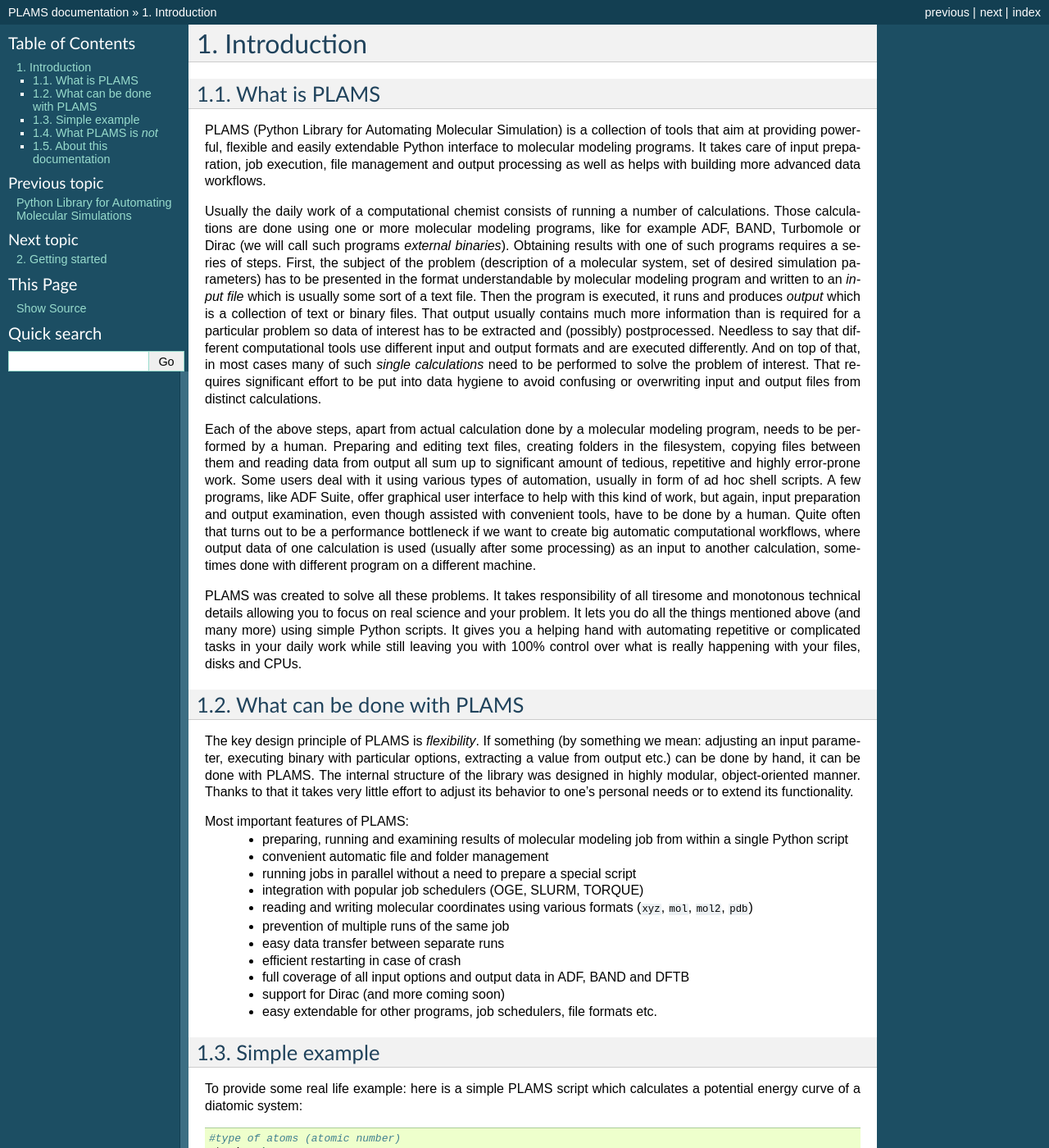
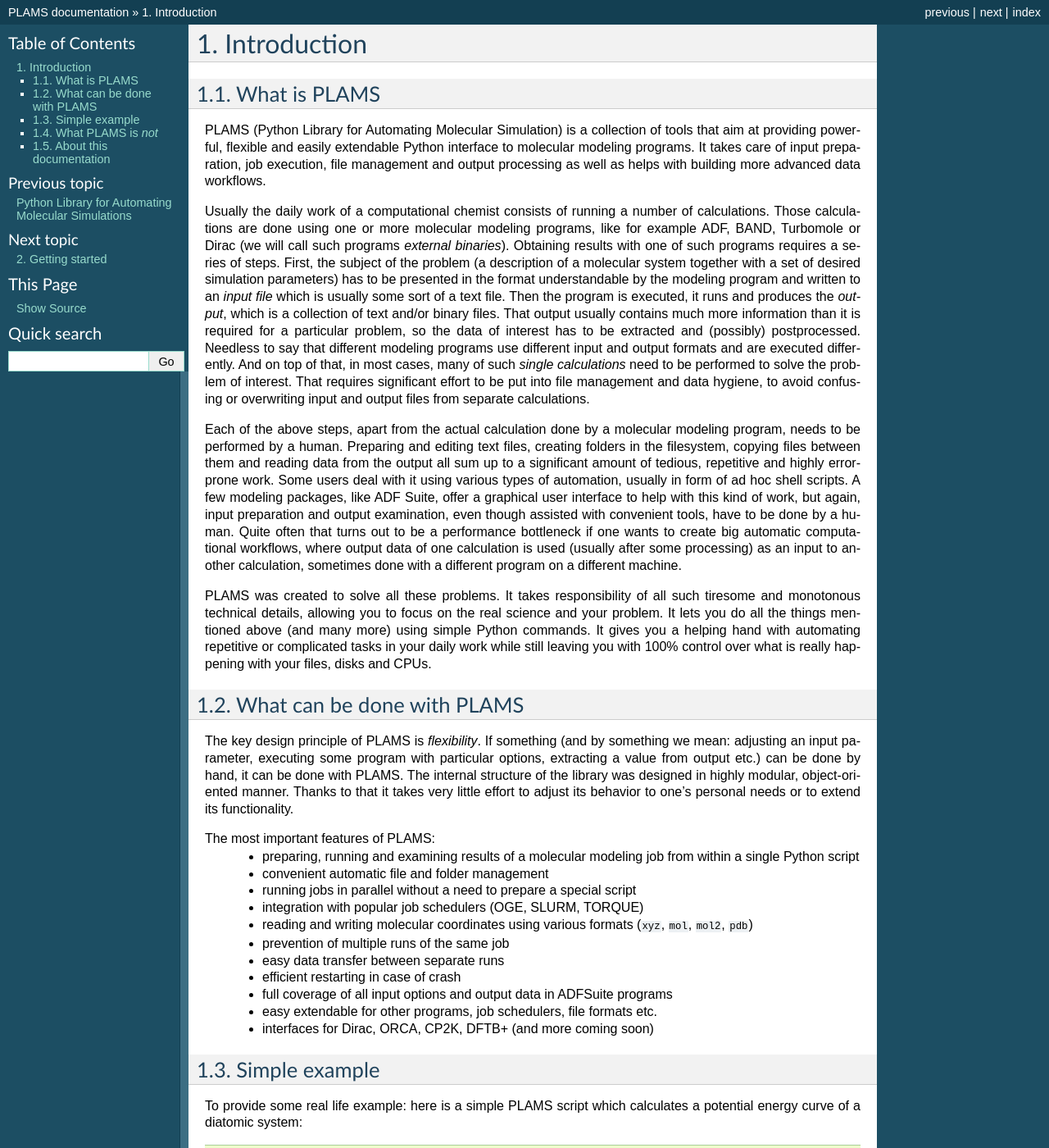
Before and after one commit to vivianlink/PLAMS, a Sphinx documentation site: the page built from doc/source/intro.rst, in a window 1280 px wide and 1400 px high. Shown: the whole window at 82% size. Built offline with Sphinx 7.4.7, drawn with Linux system fonts in a browser that asks for light colours; some of the changed text lies outside the part shown.

Commit message:
Doc: Various Introduction corrections + cookbook temporarily hidden

```diff
--- a/doc/source/index.rst
+++ b/doc/source/index.rst
@@ -14,4 +14,3 @@ Python Library for Automating Molecular Simulations
     started
     components
     interfaces
-    cookbook
--- a/doc/source/intro.rst
+++ b/doc/source/intro.rst
@@ -5,23 +5,42 @@ Introduction
 What is PLAMS
 -------------------------
 
-PLAMS (Python Library for Automating Molecular Simulation) is a collection of tools that aim at providing powerful, flexible and easily extendable Python interface to molecular modeling programs. It takes care of input preparation, job execution, file management and output processing as well as helps with building more advanced data workflows.
+PLAMS (Python Library for Automating Molecular Simulation) is a collection of tools that aim at providing powerful, flexible and easily extendable Python interface to molecular modeling programs.
+It takes care of input preparation, job execution, file management and output processing as well as helps with building more advanced data workflows.
 
-Usually the daily work of a computational chemist consists of running a number of calculations. Those calculations are done using one or more molecular modeling programs, like for example ADF, BAND, Turbomole or Dirac (we will call such programs *external binaries*). Obtaining results with one of such programs requires a series of steps. First, the subject of the problem (description of a molecular system, set of desired simulation parameters) has to be presented in the format understandable by molecular modeling program and written to an *input file* which is usually some sort of a text file. Then the program is executed, it runs and produces *output* which is a collection of text or binary files. That output usually contains much more information than is required for a particular problem so data of interest has to be extracted and (possibly) postprocessed. Needless to say that different computational tools use different input and output formats and are executed differently. And on top of that, in most cases many of such *single calculations* need to be performed to solve the problem of interest. That requires significant effort to be put into data hygiene to avoid confusing or overwriting input and output files from distinct calculations.
+Usually the daily work of a computational chemist consists of running a number of calculations.
+Those calculations are done using one or more molecular modeling programs, like for example ADF, BAND, Turbomole or Dirac (we will call such programs *external binaries*).
+Obtaining results with one of such programs requires a series of steps.
+First, the subject of the problem (a description of a molecular system together with a set of desired simulation parameters) has to be presented in the format understandable by the modeling program and written to an *input file* which is usually some sort of a text file.
+Then the program is executed, it runs and produces the *output*, which is a collection of text and/or binary files.
+That output usually contains much more information than it is required for a particular problem, so the data of interest has to be extracted and (possibly) postprocessed.
+Needless to say that different modeling programs use different input and output formats and are executed differently.
+And on top of that, in most cases, many of such *single calculations* need to be performed to solve the problem of interest.
+That requires significant effort to be put into file management and data hygiene, to avoid confusing or overwriting input and output files from separate calculations.
 
-Each of the above steps, apart from actual calculation done by a molecular modeling program, needs to be performed by a human. Preparing and editing text files, creating folders in the filesystem, copying files between them and reading data from output all sum up to significant amount of tedious, repetitive and highly error-prone work. Some users deal with it using various types of automation, usually in form of ad hoc shell scripts. A few programs, like ADF Suite, offer graphical user interface to help with this kind of work, but again, input preparation and output examination, even though assisted with convenient tools, have to be done by a human. Quite often that turns out to be a performance bottleneck if we want to create big  automatic computational workflows, where output data of one calculation is used (usually after some processing) as an input to another calculation, sometimes done with different program on a different machine.
+Each of the above steps, apart from the actual calculation done by a molecular modeling program, needs to be performed by a human.
+Preparing and editing text files, creating folders in the filesystem, copying files between them and reading data from the output all sum up to a significant amount of tedious, repetitive and highly error-prone work.
+Some users deal with it using various types of automation, usually in form of ad hoc shell scripts.
+A few modeling packages, like ADF Suite, offer a graphical user interface to help with this kind of work, but again, input preparation and output examination, even though assisted with convenient tools, have to be done by a human.
+Quite often that turns out to be a performance bottleneck if one wants to create big automatic computational workflows, where output data of one calculation is used (usually after some processing) as an input to another calculation, sometimes done with a different program on a different machine.
 
-PLAMS was created to solve all these problems. It takes responsibility of all tiresome and monotonous technical details allowing you to focus on real science and your problem. It lets you do all the things mentioned above (and many more) using simple Python scripts. It gives you a helping hand with automating repetitive or complicated tasks in your daily work while still leaving you with 100% control over what is really happening with your files, disks and CPUs.
+PLAMS was created to solve all these problems.
+It takes responsibility of all such tiresome and monotonous technical details, allowing you to focus on the real science and your problem.
+It lets you do all the things mentioned above (and many more) using simple Python commands.
+It gives you a helping hand with automating repetitive or complicated tasks in your daily work while still leaving you with 100% control over what is really happening with your files, disks and CPUs.
 
 
 What can be done with PLAMS
 ----------------------------
 
-The key design principle of PLAMS is *flexibility*. If something (by something we mean: adjusting an input parameter, executing binary with particular options, extracting a value from output etc.) can be done by hand, it can be done with PLAMS. The internal structure of the library was designed in highly modular, object-oriented manner. Thanks to that it takes very little effort to adjust its behavior to one's personal needs or to extend its functionality.
+The key design principle of PLAMS is *flexibility*.
+If something (and by something we mean: adjusting an input parameter, executing some program with particular options, extracting a value from output etc.) can be done by hand, it can be done with PLAMS.
+The internal structure of the library was designed in highly modular, object-oriented manner.
+Thanks to that it takes very little effort to adjust its behavior to one's personal needs or to extend its functionality.
 
 
-Most important features of PLAMS:
-    *   preparing, running and examining results of molecular modeling job from within a single Python script
+The most important features of PLAMS:
+    *   preparing, running and examining results of a molecular modeling job from within a single Python script
     *   convenient automatic file and folder management
     *   running jobs in parallel without a need to prepare a special script
     *   integration with popular job schedulers (OGE, SLURM, TORQUE)
@@ -29,9 +48,9 @@ Most important features of PLAMS:
     *   prevention of multiple runs of the same job
     *   easy data transfer between separate runs
     *   efficient restarting in case of crash
-    *   full coverage of all input options and output data in ADF, BAND and DFTB
-    *   support for Dirac (and more coming soon)
+    *   full coverage of all input options and output data in ADFSuite programs
     *   easy extendable for other programs, job schedulers, file formats etc.
+    *   interfaces for Dirac, ORCA, CP2K, DFTB+ (and more coming soon)
 
 
 .. _simple_example:
@@ -84,9 +103,11 @@ To provide some real life example: here is a simple PLAMS script which calculate
     for d,e in zip(distances, energies):
         print('%.2f    %.3f' % (d,e))
 
-Don't worry if something in the above code is incomprehensible or confusing. Everything you need to know to understand how PLAMS is working and how to write your own scripts is explained in next chapters of this documentation.
+Don't worry if something in the above code is incomprehensible or confusing.
+Everything you need to know to understand how PLAMS is working and how to write your own scripts is explained in next chapters of this documentation.
 
-When executed, the above script creates uniquely named working folder, then runs 24 independent ADF single point calculations, each in a separate subfolder of the working folder. All files created by each run are saved in the corresponding subfolder for future reference. Finally, the following table describing the potential energy curve of a hydrogen molecule is written to the standard output::
+When executed, the above script creates an uniquely named working folder, then runs 24 independent ADF single point calculations, each in a separate subfolder of the working folder.
+All the files created by each run are saved in the corresponding subfolder for future reference. Finally, the following table describing the potential energy curve of a hydrogen molecule is written to the standard output::
 
     d[A]    E[kcal/mol]
     0.30    143.301
@@ -118,17 +139,25 @@ When executed, the above script creates uniquely named working folder, then runs
 What PLAMS is *not*
 -------------------------
 
-It should be stressed here that PLAMS is not a *program*, it's a *library*. That means it's not a standalone tool, it doesn't run or do anything by itself. To work it needs both an external binary on one side and properly written Python script on the other. Being a library means that PLAMS is in fact just a collection of commands and objects that can be used from within a regular Python script to perform common molecular modeling tasks.
+It should be stressed here that PLAMS is not a *program*, it's a *library*.
+That means it's not a standalone tool, it doesn't run or do anything by itself.
+To work properly, it needs both an external binary on one side and a properly written Python script on the other.
+Being a library means that PLAMS is in fact just a collection of commands and objects that can be used from within a regular Python script to perform common molecular modeling tasks.
 
-Because of the above PLAMS won't take your hand and guide you, it won't detect and warn you if you are about to do something stupid and it won't do anything except the things you explicitly asked for. You have to understand what you are doing, you have to know how to use the binary you want PLAMS to work with and you have to have at least basic knowledge of Python programming language.
-
+Because of the above, PLAMS won't take your hand and guide you, it won't detect and warn you if you are about to do something stupid and it won't do anything except the things you explicitly asked for.
+You have to understand what you are doing, you have to know how to use the binary you want PLAMS to work with and you have to have at least some basic knowledge of Python programming language.
 
 About this documentation
 -------------------------
 
-This documentation tries to be a combination of tutorial and API reference. Whenever possible, discussed concepts are explained in a "know-how" manner, with example code snippets illustrating practical aspects and possible applications of a particular class or method. On the other hand, an introduction of each object is followed by a rigorous description of its semantics (arguments taken, value returned, exceptions raised etc.). We believe that this way the right balance between comprehensiveness and intelligibility can be achieved.
+This documentation tries to be a combination of a tutorial and API reference.
+Whenever possible, discussed concepts are explained in a "know-how" manner, with example code snippets illustrating practical aspects and possible applications of a particular class or method.
+On the other hand, an introduction of each object is followed by a rigorous description of its semantics: attributes, methods, arguments taken etc.
+We believe that this way the right balance between comprehensiveness and intelligibility can be achieved.
 
-The documentation was written keeping in mind users with various level of technical expertise, from programming newcomers to professional developers. Therefore some readers will find some parts trivial and redundant, while for others other parts will appear mysterious and incomprehensible. Please do not get discouraged by this fact, reading and understanding every single line of this document is not necessary for the majority of users.
+The documentation was written keeping in mind users with various level of technical expertise, from programming newcomers to professional developers.
+Therefore some readers will find some parts trivial and redundant, while for others some parts will appear mysterious and incomprehensible.
+Please do not get discouraged by this fact, reading and understanding every single line of this document is not necessary for the majority of users.
 
 The following special text formatting appears within this document:
 
```
Also changed, not shown: other parts of doc/source/intro.rst (+5 -3 lines), 2 other files.
